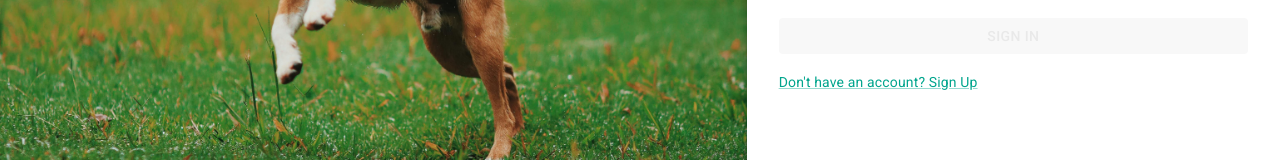
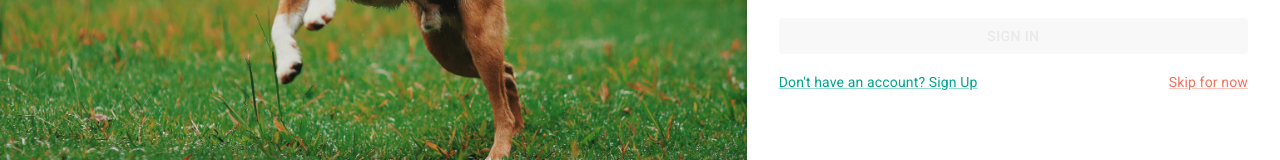
Before and after one commit to dt-ss/pet-adoption, a React (Create React App) app: page /signin in a window 1280 px wide. Shown: the part 468-628 px from the top of the page. Built offline with nearby package versions, Linux system fonts and the light colour scheme.

Commit message:
added "skip for now" at login page

```diff
--- a/src/App.tsx
+++ b/src/App.tsx
@@ -54,9 +54,9 @@ function App() {
                     {/* show top bar - only in non-login pages */}
                     <ResponsiveAppBar/>
                     {<Routes>
-                        <Route path="/" element={<MainPage/>}/>
                         {/* all routes except login - protected */}
                         <Route element={<ProtectedRoute/>}>
+                            <Route path="/" element={<MainPage/>}/>
                             <Route path="/pet/:id" element={<PetProfilePage/>}/>
                             <Route path="/register-pet" element={<PetRegistrationPage/>}/>
                         </Route>
--- a/src/Atoms/index.ts
+++ b/src/Atoms/index.ts
@@ -1,6 +1,7 @@
 import {UserModel} from "../Model/UserModel";
 import {atomWithStorage} from "jotai/utils";
-
+import {atom} from "jotai";
 
 export const userAtom = atomWithStorage<UserModel | null>('user',null);
 export const darkModeAtom = atomWithStorage<boolean>('darkMode', false);
+export const skipLoginAtom = atom<boolean>(false)
--- a/src/Components/Core/ProtectedRoute.tsx
+++ b/src/Components/Core/ProtectedRoute.tsx
@@ -1,7 +1,7 @@
 import React from "react";
 import {Navigate, Outlet, useLocation} from "react-router-dom";
 import {useAtom} from "jotai/index";
-import {userAtom} from "../../Atoms";
+import {userAtom, skipLoginAtom} from "../../Atoms";
 
 
 /**
@@ -11,7 +11,9 @@ import {userAtom} from "../../Atoms";
 export const ProtectedRoute: React.FC = () => {
     const [user] = useAtom(userAtom)
     const location = useLocation()
+    const [skipLogin] = useAtom(skipLoginAtom)
     return (
-        user ? <Outlet/> : <Navigate state={{from: location}} to={'/signin'}/>
+        user || (skipLogin && location.pathname === '/') ? <Outlet/> :
+            <Navigate state={{from: location}} to={'/signin'}/>
     )
 }
--- a/src/Components/Pages/SignInPage.tsx
+++ b/src/Components/Pages/SignInPage.tsx
@@ -9,7 +9,7 @@ import Grid from '@mui/material/Grid';
 import LockOutlinedIcon from '@mui/icons-material/LockOutlined';
 import Typography from '@mui/material/Typography';
 import dogs from 'Pictures/image-dog-login.jpg';
-import {userAtom} from "Atoms";
+import {userAtom, skipLoginAtom} from "Atoms";
 import {useAtom} from "jotai";
 import {request, validateEmail} from "utils";
 import {Copyright} from "../Core/Copyright";
@@ -24,6 +24,7 @@ import {useNavigate, useLocation, Link as RouterLink} from "react-router-dom";
 export function SignInPage() {
 
     const [, setUser] = useAtom(userAtom);
+    const [, setSkipLogin] = useAtom(skipLoginAtom);
     const [emailValid, setEmailValid] = useState(false);
     const [passwordValid, setPasswordValid] = useState(false);
     const navigate = useNavigate();
@@ -32,14 +33,15 @@ export function SignInPage() {
     const handleSubmit = async (event: any) => {
         event.preventDefault();
         const data = new FormData(event.currentTarget);
-        try{
+        try {
             const r = await request(`users/login/${data.get("email")}?password=${data.get("password")}`)
-            if(!r.ok) {throw new Error()}
+            if (!r.ok) {
+                throw new Error()
+            }
             setUser(await r.json());
             navigate(location.state?.from?.pathname || "/")
-        }
-        catch {
-             alert("Email or password invalid")
+        } catch {
+            alert("Email or password invalid")
         }
     };
 
@@ -153,11 +155,23 @@ export function SignInPage() {
                             Sign In
                         </Button>
 
-                        {/* forgot and signup buttons */}
+                        {/* signup  / skip buttons */}
                         <Grid container>
-                            <Grid item>
+
+                            {/* sign up button */}
+                            <Grid item xs>
                                 <Link component={RouterLink} variant={"body2"} to="/user">
                                     {"Don't have an account? Sign Up"}
+                                </Link>
+                            </Grid>
+
+                            {/* skip button */}
+                            <Grid item>
+                                <Link sx={{cursor:"pointer"}} color={'secondary'} variant={'body2'} onClick={() => {
+                                    setSkipLogin(true)
+                                    navigate('/')
+                                }}>
+                                    {"Skip for now"}
                                 </Link>
                             </Grid>
                         </Grid>
```
